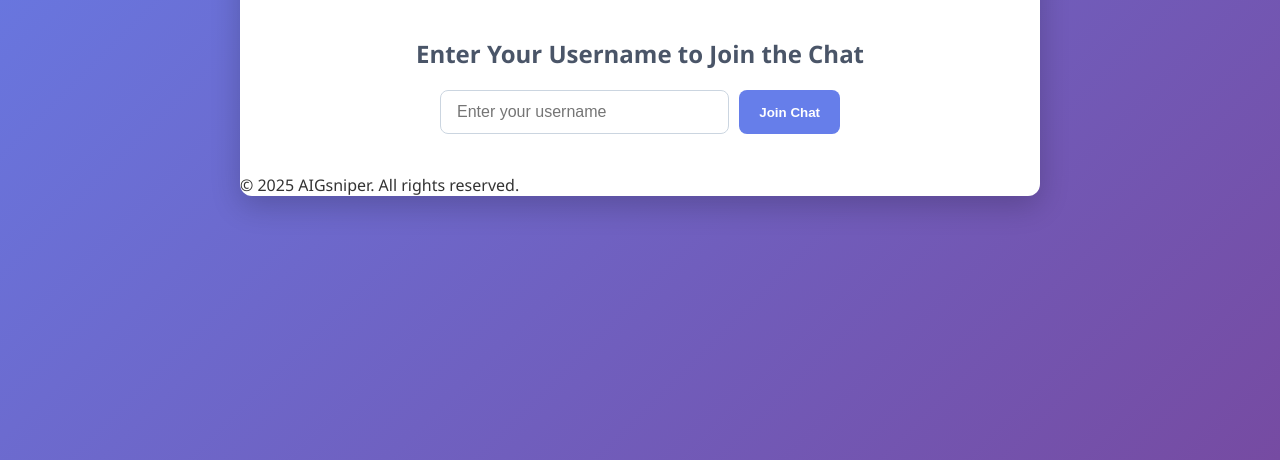
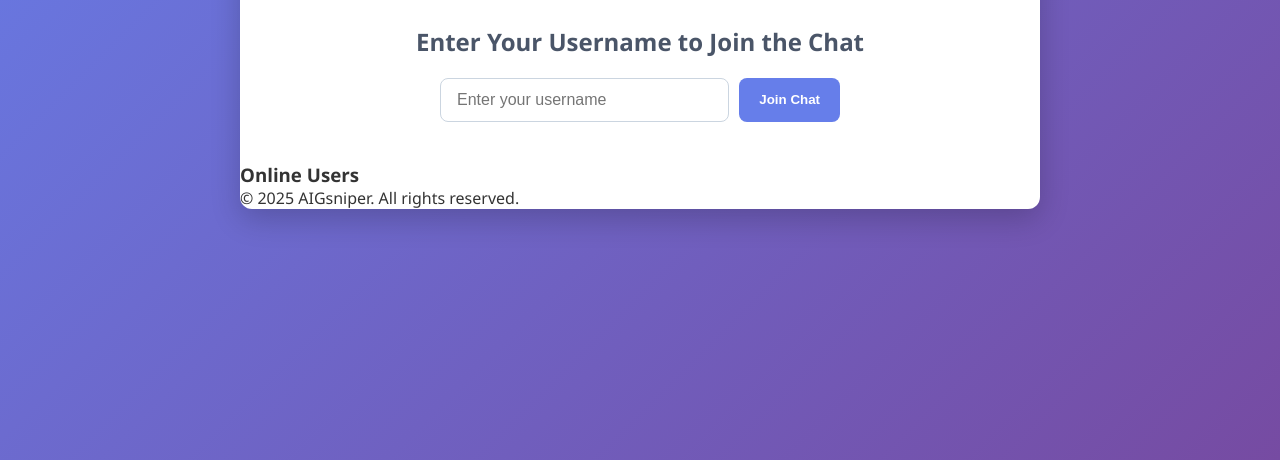
Before and after one commit to AIGsniperYt/Multiplayer, a plain HTML site: page index.html in a window 1280 px wide. Shown: the part 340-800 px from the top of the page. Drawn offline with nearby package versions, Linux system fonts and the light colour scheme.

Commit message:
Update index.html

```diff
--- a/index.html
+++ b/index.html
@@ -35,6 +35,14 @@
                 </div>
             </div>
         </div>
+
+        <div class="sidebar">
+            <h3>Online Users</h3>
+            <div id="active-users-list" class="active-users-list">
+                <!-- Users will be populated here -->
+            </div>
+        </div>
+
         <div id="mod-tools" style="display: none; padding: 10px; background: #f0f0f0; border-top: 1px solid #ccc;">
             <h3>Moderator Tools</h3>
             <div id="user-list"></div>
```
